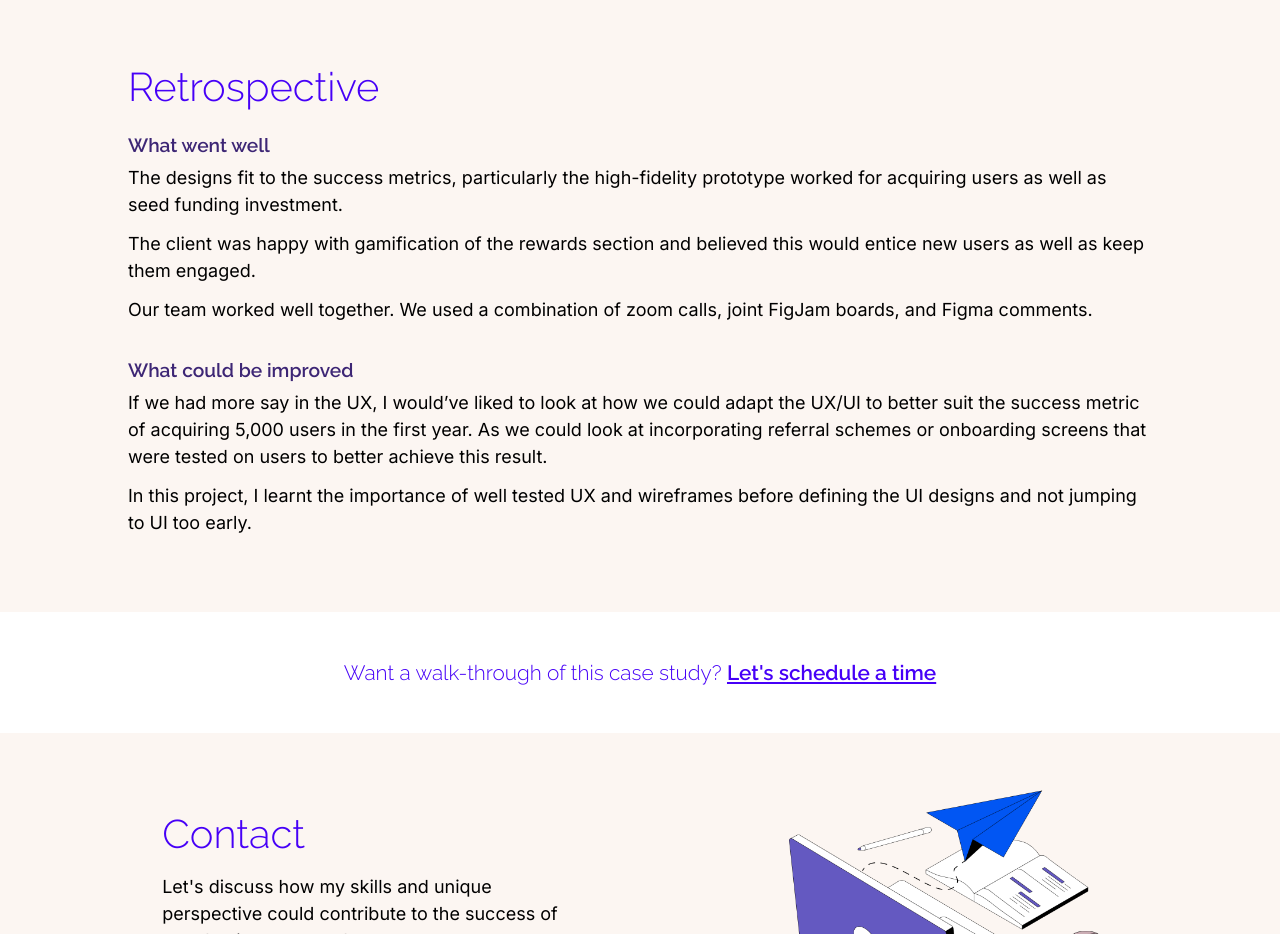
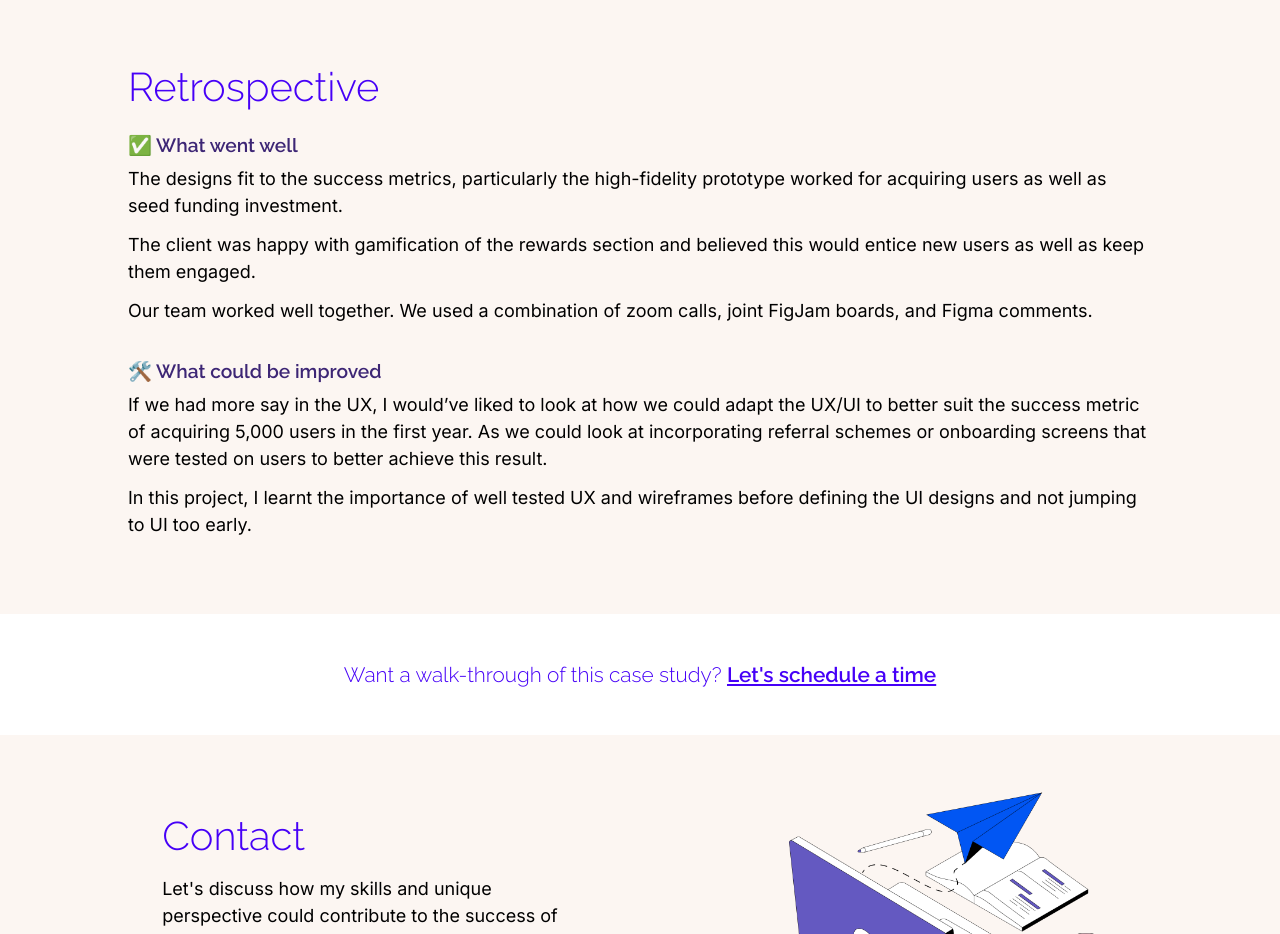
Before and after one commit to nataliejade9/personal-website, a Next.js app: page /finchair in a window 1280 px wide. Shown: the part 10300-11234 px from the top of the page. Built offline with nearby package versions, Linux system fonts and the light colour scheme.

Commit message:
Add emoji's to reviewSection

```diff
--- a/src/components/ReviewSection/index.js
+++ b/src/components/ReviewSection/index.js
@@ -5,11 +5,11 @@ const ReviewSection = ({textOne, textTwo}) => {
         <div className={styles.reviewSection}>
             <h2>Retrospective</h2>
             <div className={styles.wentWell}></div>
-                <h3>What went well</h3>
+                <h3><span className={styles.arrowDown} role="img" aria-label="tick">✅</span> What went well</h3>
                 <>{textOne}</>
             <div className={styles.spacing}></div>
             <div className={styles.improved}>
-                <h3>What could be improved</h3>
+                <h3><span className={styles.arrowDown} role="img" aria-label="tool">🛠️</span> What could be improved</h3>
                 <>{textTwo}</>
             </div>
         </div>
```
